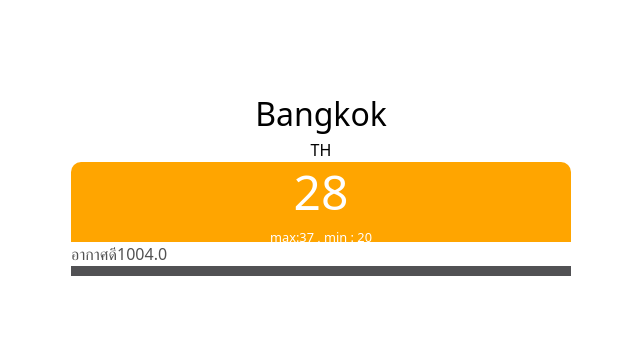
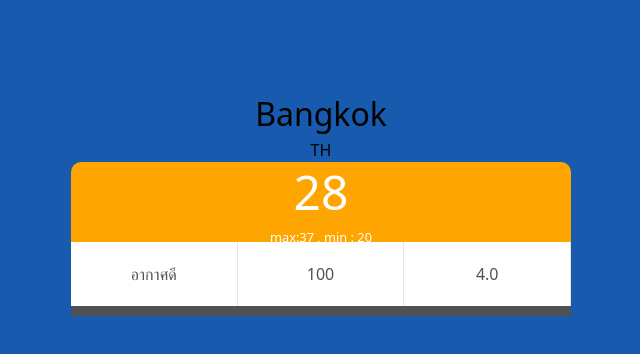
Before and after one commit to jaturaorn/test-react, a React (Vite) app: page / in a window 1280 px wide. Shown: the top 354 px of the page, without its empty margins (319-959 px from the left). Built offline with nearby package versions, Linux system fonts and the light colour scheme.

Commit message:
push css in .info *

```diff
--- a/src/Appweather.css
+++ b/src/Appweather.css
@@ -4,7 +4,7 @@ body {
     margin: 0;
     text-align: center;
     color: #515151;
-    background-color: linear-gradient(45deg,#185aad,#43c2a2);
+    background-color: #185aad;
 }
 
 .App {
@@ -53,3 +53,9 @@ section {
     display: flex;
     background-color: #fff;
 }
+
+.info *{
+    padding: 20px;
+    flex: 1;
+    border-right: 1px solid #e6e6e6;
+}
```
